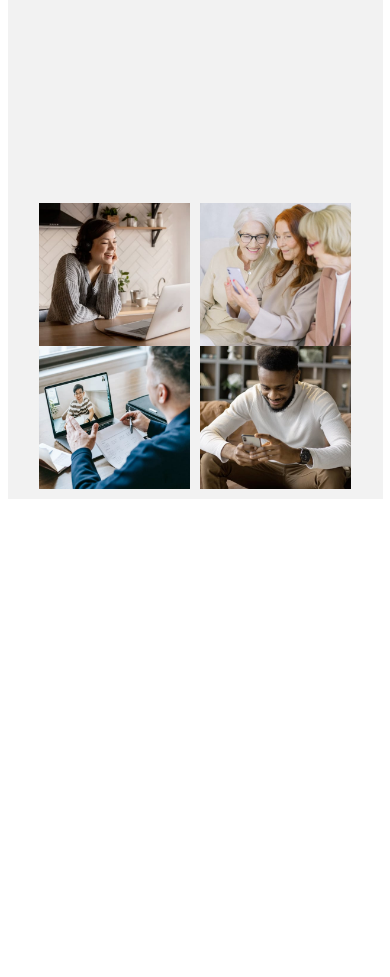
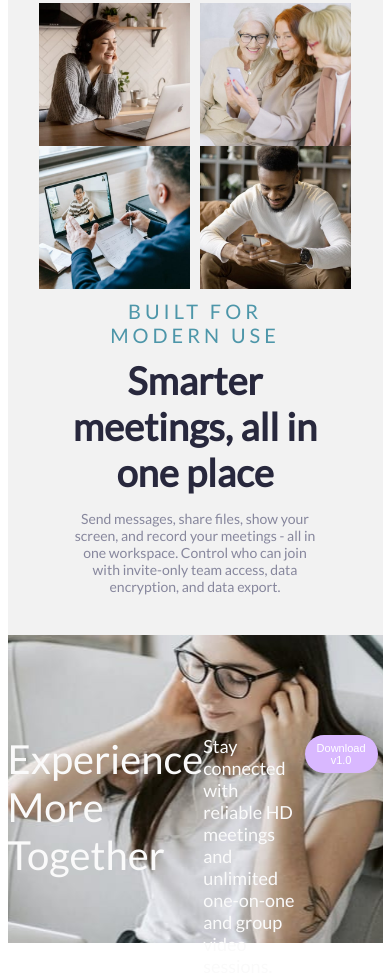
Before and after one commit to michaelpaulcuccia/meet-landing-page, a Gatsby site in the folder gatsby-starter-styled-components/: page / in a window 390 px wide. Shown: the part 427-1404 px from the top of the page. Before the commit the page ends 941 px from the top, so only its background shows below. Built offline with nearby package versions, Linux system fonts and the light colour scheme; Gatsby itself is replaced by a stand-in of ours.

Commit message:
add responsiveness to footer next

```diff
--- /dev/null
+++ b/gatsby-starter-styled-components/src/components/Footer.js
@@ -0,0 +1,57 @@
+import React from 'react';
+import styled from 'styled-components';
+import imageFooter from '../images/assets/image-footer.jpg';
+import Button from './Button';
+
+const MainContainer = styled.div`
+    background-image: url(${imageFooter});
+    background-repeat: no-repeat;
+    background-position: center;
+    width: 100%;
+    height: 308px;
+    margin-top: 40px;
+`;
+
+const TextContainer = styled.div`
+    display: flex;
+    justify-content: space-around;
+    padding-top: 100px;
+
+    p {
+        color: #FAFAFA;
+    }
+
+    .pOne {
+        font-size: 40px;
+        height: 88px;
+        width: 350px;
+    }
+
+    .pTwo {
+        font-size: 18px;
+        height: 88px;
+        width: 350px;
+    }
+
+`;
+
+const Footer = () => {
+    return (
+        <MainContainer>
+            <TextContainer>
+                <p className="pOne">Experience More Together</p>
+                <p className="pTwo">Stay connected with reliable HD meetings and unlimited one-on-one and group video sessions.</p>
+                <Button variant="secondary">
+                    Download v1.0
+                </Button>
+            </TextContainer>
+        </MainContainer>
+
+    )
+}
+
+export default Footer
+
+/*
+//filter: invert(40%) sepia(77%) saturate(267%) hue-rotate(145deg) brightness(86%) contrast(90%);
+*/
--- a/gatsby-starter-styled-components/src/components/FourImages.js
+++ b/gatsby-starter-styled-components/src/components/FourImages.js
@@ -20,6 +20,7 @@ const GridContainer = styled.div`
 
     @media (max-width: 1135px) {
         grid-column-gap: 10px;
+        margin-top: 45px;
 
         img {
             height: 182px;
--- a/gatsby-starter-styled-components/src/components/HeroAndHeader.js
+++ b/gatsby-starter-styled-components/src/components/HeroAndHeader.js
@@ -15,7 +15,7 @@ const MainWrapper = styled.div`
   @media (max-width: 765px) {
     display: grid;
     justify-items: center;
-    height: 600px;
+    //height: 450px;
     grid-template-columns: 1fr 1fr 1fr 1fr;
     grid-template-rows: auto;
     grid-template-areas:
@@ -35,8 +35,13 @@ const HeroLeft = styled.div`
   height: 100%;
   width: 30%;
 
+  @media (max-width: 1075px) {
+    height: 80%
+  }
+
   @media (max-width: 765px) {
     width: 100%;
+    height: 100px;
   }
 `;
 
@@ -68,7 +73,7 @@ const HeroMobile = styled.div`
     background-position: center;
     height: 100%;
     width: 100%;
-    margin: 0 auto;
+    margin: 0 auto 15px;
   }
 `;
 
@@ -96,7 +101,7 @@ const MainText = styled.p`
   font-weight: 900;
 
   @media (max-width: 1075px) {
-    font-size: 58px;
+    font-size: 42px;
   }
 
   @media (max-width: 765px) {
@@ -110,7 +115,7 @@ const SubText = styled.p`
   font-size: 26px;
 
   @media (max-width: 1075px) {
-    font-size: 18px;
+    font-size: 16px;
   }
 
   @media (max-width: 765px) {
@@ -127,8 +132,13 @@ const HeroRight = styled.div`
   height: 100%;
   width: 30%;
 
+  @media (max-width: 1075px) {
+    height: 80%
+  }
+
   @media (max-width: 765px) {
     width: 100%;
+    height: 100px;
   }
 `;
 
--- /dev/null
+++ b/gatsby-starter-styled-components/src/components/MidText.js
@@ -0,0 +1,63 @@
+import React from 'react';
+import styled from 'styled-components';
+
+const Wrapper = styled.div`
+    display: flex;
+    flex-direction: column;
+    justify-content: center;
+    margin: 0 auto;
+    width: 650px;
+
+    @media (max-width: 765px) {
+        width: 250px;
+    }
+`;
+
+const POne = styled.p`
+    color: #4D96A9;
+    font-size: 26px;
+    letter-spacing: 4px;
+    text-align: center;
+    padding-bottom: 15px;
+
+    @media (max-width: 765px) {
+        padding-bottom: 10px;
+        font-size: 20px;
+    }
+`;
+
+const PTwo = styled.p`
+    color: #28283D;
+    font-size: 44px;
+    font-weight: 900;
+    text-align: center;
+    padding-bottom: 25px;
+
+    @media (max-width: 765px) {
+        font-size: 38px;
+        padding-bottom: 15px;
+    }
+`;
+
+const PThree = styled.p`
+    color: #87879D;
+    font-size: 18px;
+    font-weight: 500;
+    text-align: center;
+
+    @media (max-width: 765px) {
+        font-size: 14px;
+    }
+`;
+
+const MidText = () => {
+    return (
+        <Wrapper>
+            <POne>BUILT FOR MODERN USE</POne>
+            <PTwo>Smarter meetings, all in one place</PTwo>
+            <PThree>Send messages, share files, show your screen, and record your meetings - all in one workspace. Control who can join with invite-only team access, data encryption, and data export.</PThree>
+        </Wrapper>
+    )
+}
+
+export default MidText
--- a/gatsby-starter-styled-components/src/pages/index.js
+++ b/gatsby-starter-styled-components/src/pages/index.js
@@ -4,6 +4,8 @@ import "../../styles/main.css";
 import MainWrapper from "../components/MainWrapper";
 import HeroAndHeader from "../components/HeroAndHeader";
 import FourImages from "../components/FourImages";
+import MidText from "../components/MidText";
+import Footer from "../components/Footer";
 //import GridTest from "../components/GridTest";
 
 const IndexPage = () => (
@@ -11,6 +13,8 @@ const IndexPage = () => (
     <SEO title="Home" keywords={[`gatsby`, `application`, `react`]} />
     <HeroAndHeader />
     <FourImages />
+    <MidText />
+    <Footer />
   </MainWrapper>
 );
 
```
Also changed, not shown: gatsby-starter-styled-components/src/images/assets/image-footer.jpg (added).
